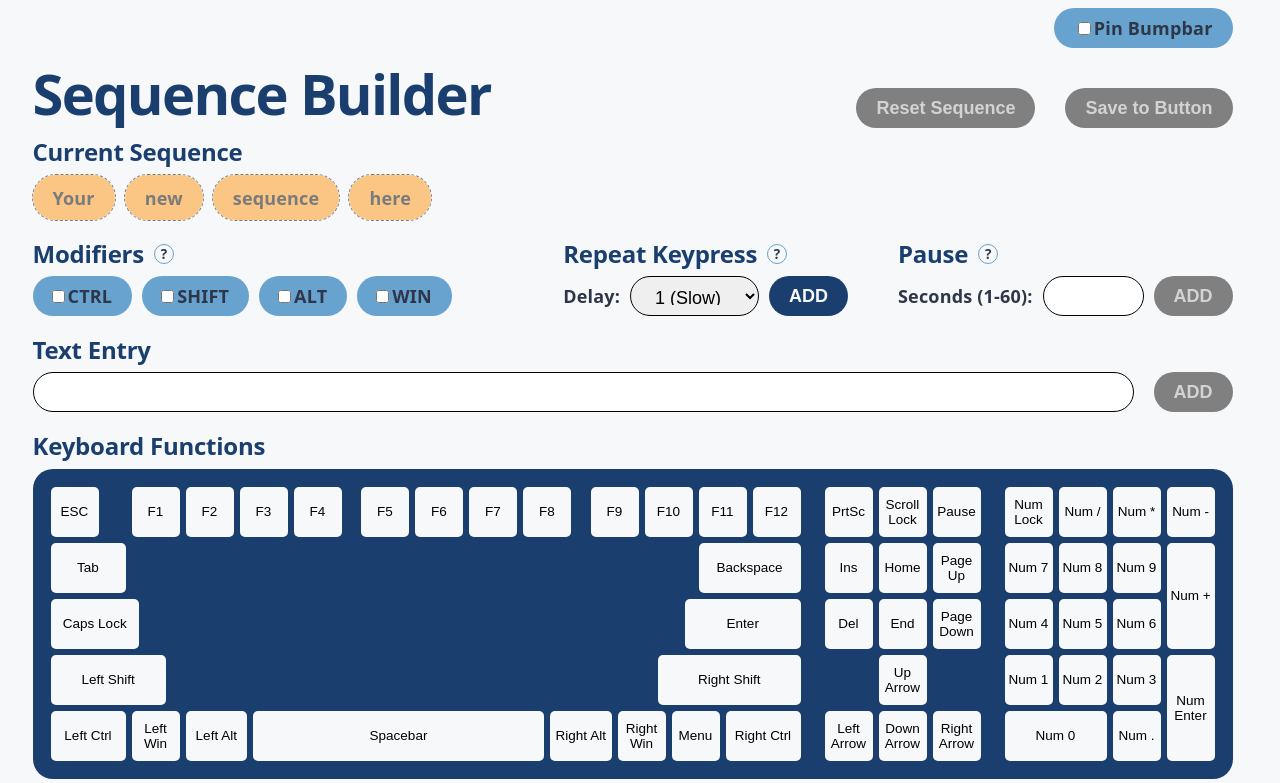
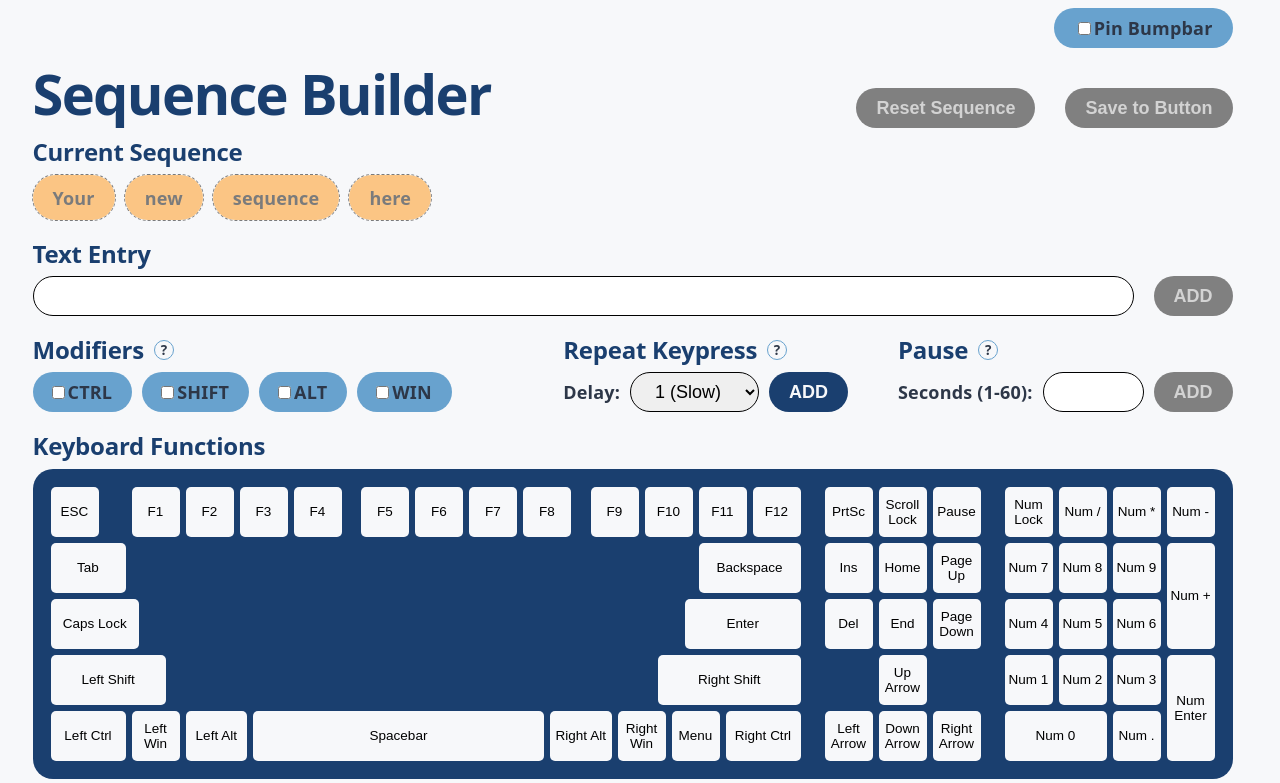
Before and after one commit to reecejpetty/krs-configurator, a React (Vite) app: page / in a window 1280 px wide. Shown: the part 691-1474 px from the top of the page. Built offline with nearby package versions, Linux system fonts and the light colour scheme.

Commit message:
Minor adjustments

```diff
--- a/index.html
+++ b/index.html
@@ -3,7 +3,7 @@
   <head>
     <meta charset="UTF-8" />
     <link rel="icon" type="image/svg+xml" href="/favicon.svg" />
-    <meta name="viewport" content="width=device-width, initial-scale=1.0" />
+    <meta name="viewport" content="width=device-width, initial-scale=1.0, maximum-scale=1" />
     <title>KRS Configurator (React)</title>
   </head>
   <body>
--- a/src/App.css
+++ b/src/App.css
@@ -6,7 +6,7 @@ select,
 input[type="text"],
 input[type="number"] {
     height: 40px;
-    padding: 10px 20px;
+    padding: 0px 20px;
     border: solid 1px black;
     border-radius: 40px;
     font-size: 1rem;
--- a/src/components/SequenceBuilder/SequenceBuilder.jsx
+++ b/src/components/SequenceBuilder/SequenceBuilder.jsx
@@ -61,6 +61,13 @@ function SequenceBuilder({ bumpbarButtons, setBumpbarButtons, currentButton }) {
       </div>
       <div className={styles.flexColumn}>
         <CurrentSequence/>
+        <StringEntry
+          string={string}
+          setString={setString}
+          modifiers={modifiers}
+          modifierString={modifierString}
+          modifierValue={modifierValue}
+        />
         <div className={styles.modifierRow}>
           <KeypressModifiers
             modifiers={modifiers}
@@ -72,13 +79,6 @@ function SequenceBuilder({ bumpbarButtons, setBumpbarButtons, currentButton }) {
             <AddPause />
           </div>
         </div>
-        <StringEntry
-          string={string}
-          setString={setString}
-          modifiers={modifiers}
-          modifierString={modifierString}
-          modifierValue={modifierValue}
-        />
         <KeyboardFunctions
           modifierString={modifierString}
           modifierValue={modifierValue}
@@ -325,6 +325,7 @@ function AddPause() {
         value: "FE",
         modifier: parseInt(pause).toString(16).toUpperCase().padStart(2, "0")
       })
+      setPause("");
     }
   }
 
```
